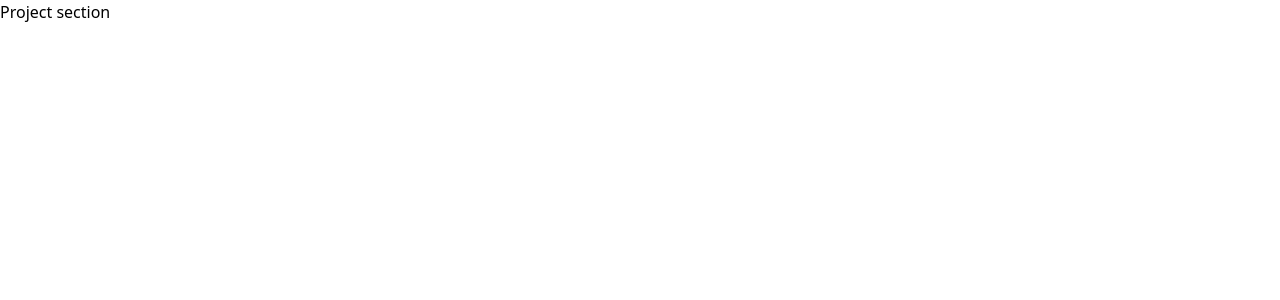
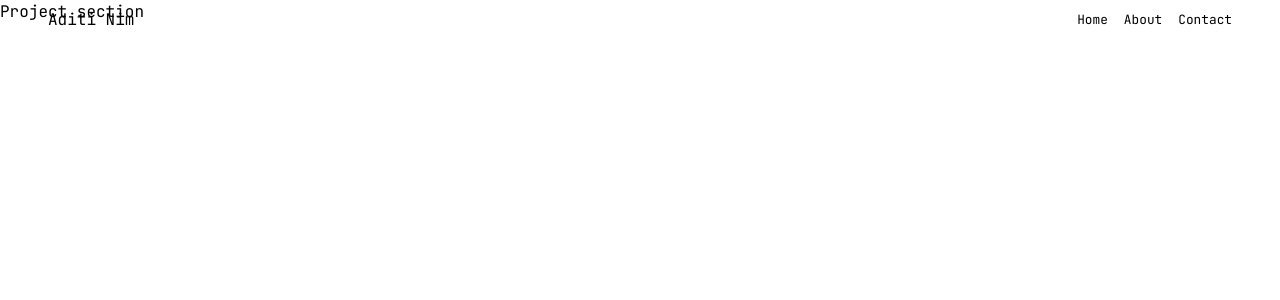
Before and after one commit to aditinim/aditi-nim-portfolio2.0, a Next.js app: page /project/1 in a window 1280 px wide. Shown: the top 300 px of the page. Built offline with nearby package versions, Linux system fonts and the light colour scheme.

Commit message:
navbar ready

```diff
--- a/src/app/globals.css
+++ b/src/app/globals.css
@@ -1 +1,12 @@
+
+@import url('https://fonts.googleapis.com/css2?family=Inter:ital,opsz,wght@0,14..32,100..900;1,14..32,100..900&family=JetBrains+Mono:ital,wght@0,100..800;1,100..800&display=swap');
+
 @import "tailwindcss";
+
+h1, span, h3{
+    font-family: "JetBrains Mono", monospace;
+}
+
+h2, p, h4{
+    font-family: "Inter", sans-serif;
+}
--- a/src/app/layout.js
+++ b/src/app/layout.js
@@ -1,6 +1,7 @@
 
 import "./globals.css";
 import SmoothScroller from '../components/SmoothScroller';
+import Navbar from "@/components/Navbar";
 
 
 export const metadata = {
@@ -12,6 +13,7 @@ export default function RootLayout({ children }) {
   return (
     <html lang="en" className={`h-full antialiased`}>
       <body className="min-h-full flex flex-col">
+        <Navbar/>
         <SmoothScroller>
           {children}
         </SmoothScroller>
--- a/src/components/CarouselCard.jsx
+++ b/src/components/CarouselCard.jsx
@@ -75,17 +75,17 @@ const CarouselCard = ({project, onHoverStart, onHoverEnd}) => {
             {/* Title panel */}
 
             <div
-                style={{bottom: 'calc(100% + 1.5rem)'}}
-                className="titlePanel absolute left-0 pointer-events-none flex flex-col gap-[0.8rem]">
+                style={{bottom: 'calc(100% + 1rem)'}}
+                className="titlePanel absolute left-0 pointer-events-none flex flex-col gap-[0.4rem]">
 
-                <TextReveal ref={numberRef} trigger="manual" splitBy="chars" duration= "0.25" >
+                <TextReveal ref={numberRef} trigger="manual" splitBy="chars" duration= "0.55" >
                     <h3
                         className="text-[1rem] text-[#010101]">
                         {project.number}
                     </h3>
                 </TextReveal>
 
-                <TextReveal ref={titleRef} trigger="manual" splitBy="words" duration="0.25" >
+                <TextReveal ref={titleRef} trigger="manual" splitBy="words" duration="0.55" >
                     <h3
                         className="text-[1rem] text-[#010101]">
                         {project.title}
@@ -98,7 +98,7 @@ const CarouselCard = ({project, onHoverStart, onHoverEnd}) => {
             {/* image */}
 
             <div className="imageDiv object-cover absolute h-full w-full overflow-hidden">
-                <img ref={imgRef} src={project.coverImage} alt={project.title} style={{transformOrigin: 'center center', userSelect: 'none'}} className="h-full w-full object-cover "/>
+                <img ref={imgRef} src={project.coverImage} alt={project.title} style={{transformOrigin: 'center center', userSelect: 'none'}} className="h-full scale-[1.6] w-full object-cover "/>
             </div>
 
     </div>
--- /dev/null
+++ b/src/components/Navbar.jsx
@@ -0,0 +1,31 @@
+import TextReveal from "./TextReveal";
+
+
+
+const Navbar = () => {
+  return (
+    <div className="fixed z-[30] px-[3rem] top-0 left-0 h-[5vh] w-full  flex items-center justify-between">
+        <div className="leftNameSide ">
+            <TextReveal>
+                <h3 className="text-[1rem]">Aditi Nim</h3>
+            </TextReveal>
+        </div>
+        <div className="rightLinkSide flex gap-[1rem]">
+            <TextReveal>
+                <h3 className="text-[0.8rem]">Home</h3>
+            </TextReveal>
+
+            <TextReveal>
+                <h3 className="text-[0.8rem]">About</h3>
+            </TextReveal>
+
+            <TextReveal>
+                <h3 className="text-[0.8rem]">Contact</h3>
+            </TextReveal>
+        </div>
+
+    </div>
+  )
+}
+
+export default Navbar
```
